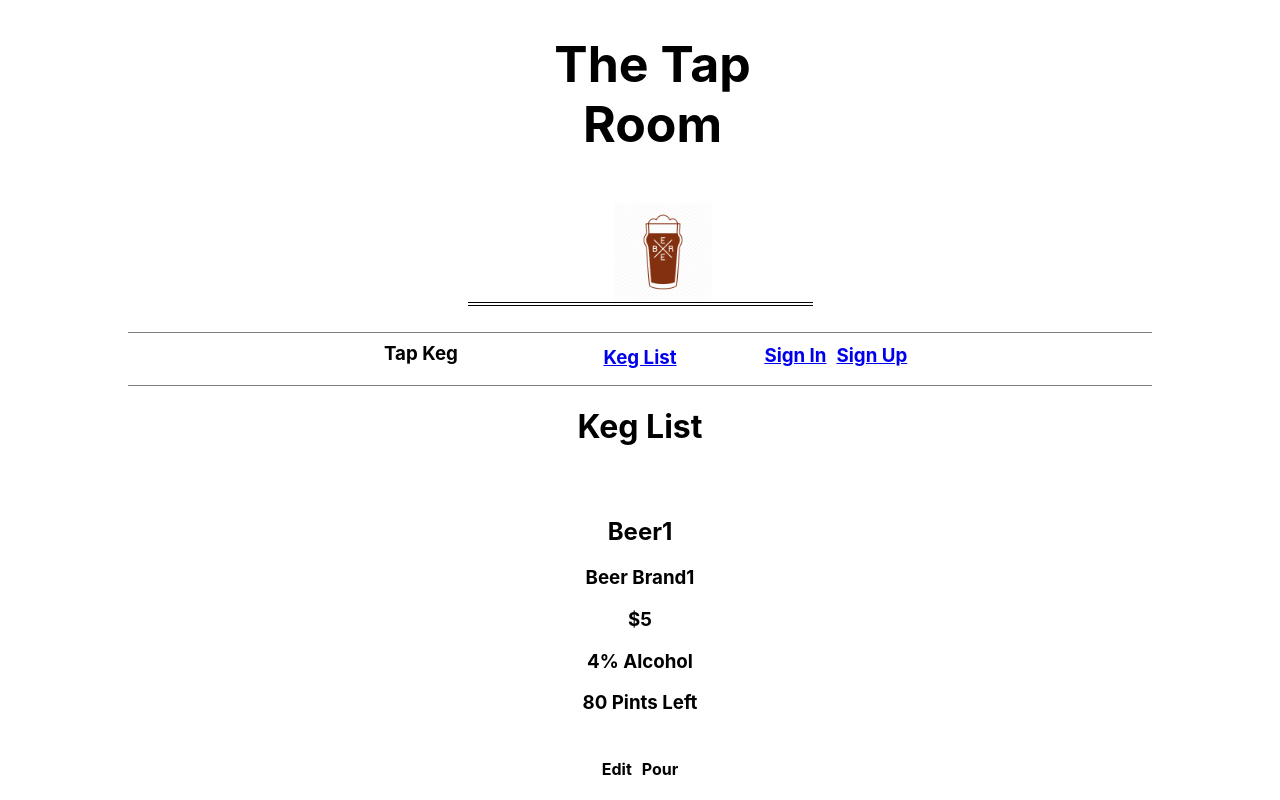
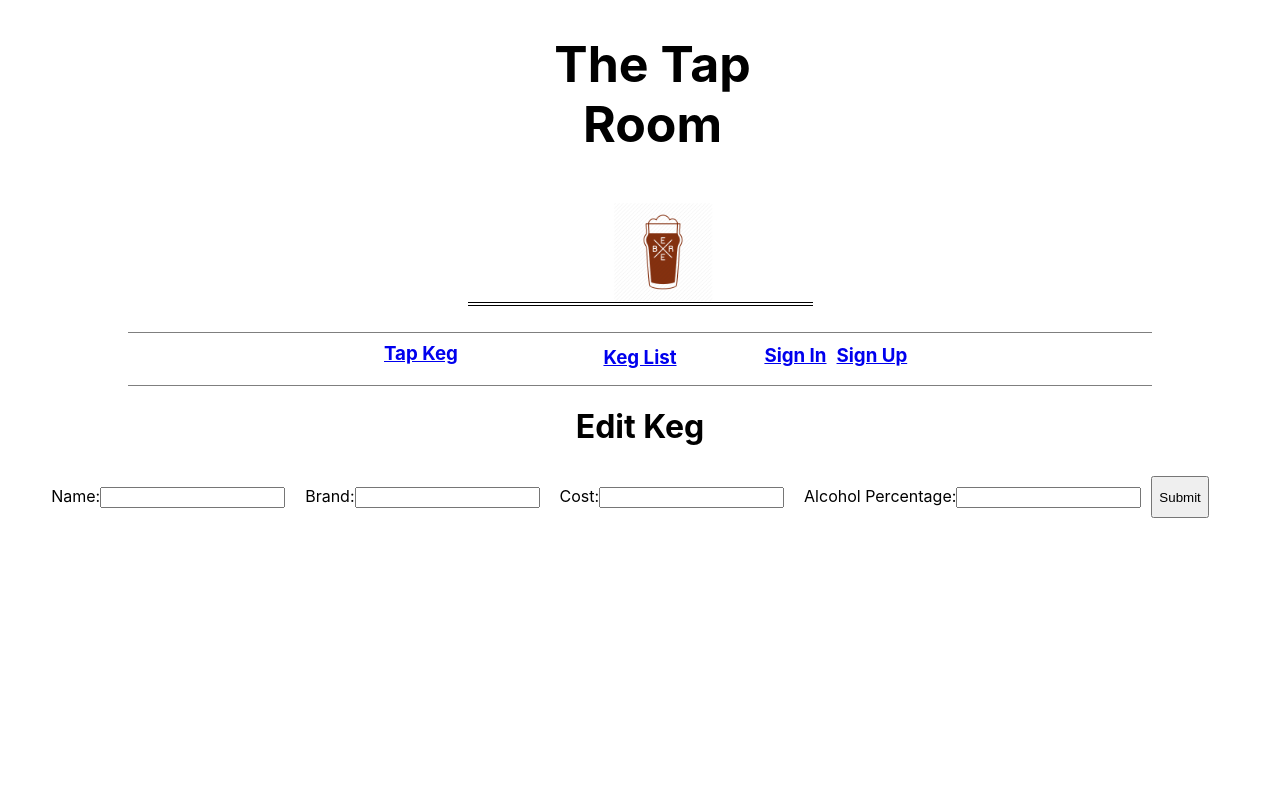
Before and after one commit to CalvinPVIII/React-Code-Review-1, a React (Create React App) app: page /#/editkeg in a window 1280 px wide. Before the commit this address led to /#/newkeg. Shown: the top 800 px of the page. Built offline with nearby package versions, Linux system fonts and the light colour scheme.

Commit message:
add edit and new keg forms

```diff
--- a/src/components/App.js
+++ b/src/components/App.js
@@ -3,13 +3,17 @@ import './App.css';
 import { Switch, Route } from 'react-router-dom';
 import Header from './Header'
 import KegList from './KegList'
-
+import NewKeg from './NewKeg';
+import EditKeg from './EditKeg';
 function App() {
   return (
-    <div >
+    <div>
     <Header/>
-
-    <KegList/>
+    <Switch>
+    <Route exact path='/' component={KegList}/>
+    <Route path='/newkeg' component={NewKeg}/>
+    <Route path='/editkeg' component={EditKeg}/>
+    </Switch>
     </div>
   );
 }
--- a/src/components/EditKeg.jsx
+++ b/src/components/EditKeg.jsx
@@ -0,0 +1,44 @@
+import React from 'react';
+import { Link } from 'react-router-dom';
+import { Router } from 'react-router-dom';
+
+
+function EditKeg(props){
+
+const form = {
+  marginTop: '30px',
+  display: 'flex',
+  flexFlow: 'row wrap',
+  justifyContent: 'center',
+  marginLeft: '-30px',
+}
+const menu = {
+  textAlign: "center",
+  color: "black",
+}
+const label = {
+  padding: '10px'
+}
+  return (
+    <div>
+      <h1 style={menu}> Edit Keg </h1>
+    <form style={form}>
+    <label style={label}> Name:
+      <input type="text" name="name" />
+    </label>
+    <label style={label}> Brand:
+      <input type="text" name="brand" />
+    </label>
+    <label style={label}> Cost:
+      <input type="number" name="cost" />
+    </label>
+    <label style={label}> Alcohol Percentage:
+      <input type="numder" name="alcoholContent" />
+    </label>
+    <input type="submit" value="Submit" />
+  </form>
+    </div>
+  );
+}
+
+export default EditKeg;
--- a/src/components/Header.jsx
+++ b/src/components/Header.jsx
@@ -95,9 +95,12 @@ const navbarLeft = {
           <Link to='/'><h3 style={validationLinks}> Sign Up </h3></Link>
         </div>
         <div style={navbarLeft}>
-          <h3> Tap Keg </h3>
+          <Link to ="/newkeg"><h3> Tap Keg </h3></Link>
         </div>
         <style jsx>{`
+          a{
+            color:black
+          }
           a:visited {
             color:black
           }
--- a/src/components/Keg.jsx
+++ b/src/components/Keg.jsx
@@ -31,7 +31,7 @@ const actionLinks ={
       <h3>{props.alcoholContent}% Alcohol</h3>
       <h3>{props.pintsLeft} Pints Left</h3>
       <div style={actions}>
-        <h4 style={actionLinks}> Edit </h4>
+        <Link to ='/editkeg'><h4 style={actionLinks}> Edit </h4></Link>
         <h4 style={actionLinks}> Pour </h4>
       </div>
     </div>
--- a/src/components/NewKeg.jsx
+++ b/src/components/NewKeg.jsx
@@ -5,19 +5,38 @@ import { Router } from 'react-router-dom';
 
 function NewKeg(props){
 
+const form = {
+  marginTop: '30px',
+  display: 'flex',
+  flexFlow: 'row wrap',
+  justifyContent: 'center',
+  marginLeft: '-30px',
+}
+const menu = {
+  textAlign: "center",
+  color: "black",
+}
+const label = {
+  padding: '10px'
+}
   return (
     <div>
-    <form action="/">
-      <label for="name">Name:</label><br>
-      <input type="text"name="name"><br>
-      <label for="brand">Brand:</label><br>
-      <input type="text" name="brand"><br>
-      <label for="price">Price:</label><br>
-      <input type="number" name="price"><br>
-      <label for="alcoholContent">Alcohol Percentage:</label><br>
-      <input type="number" name="alcoholContent"><br>
-      <input type="submit" value="Submit">
-    </form>
+      <h1 style={menu}> Tap Keg </h1>
+    <form style={form}>
+    <label style={label}> Name:
+      <input type="text" name="name" />
+    </label>
+    <label style={label}> Brand:
+      <input type="text" name="brand" />
+    </label>
+    <label style={label}> Cost:
+      <input type="number" name="cost" />
+    </label>
+    <label style={label}> Alcohol Percentage:
+      <input type="numder" name="alcoholContent" />
+    </label>
+    <input type="submit" value="Submit" />
+  </form>
     </div>
   );
 }
```
